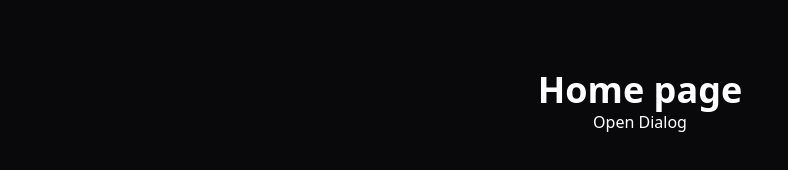
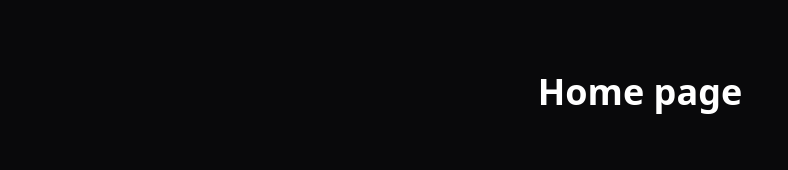
Before and after one commit to magmagmary/mgm-next, a Next.js app: page / in a window 1280 px wide. Shown: the part 340-510 px from the top of the page, without its empty margins (0-788 px from the left). Built offline with nearby package versions, Linux system fonts and the light colour scheme.

Commit message:
chore: clean-up home page

```diff
--- a/app/page.tsx
+++ b/app/page.tsx
@@ -1,22 +1,8 @@
-import { Dialog, DialogHeader ,DialogTrigger , DialogContent ,DialogTitle ,DialogDescription} from "./components/ui/dialog";
 
 export default function Home() {
   return (
    <div className="flex flex-col items-center justify-center h-full">
-      <h1 className="text-4xl font-bold">Home page</h1>
-
-      <Dialog>
-      <DialogTrigger>Open Dialog</DialogTrigger>
-      <DialogContent>
-        <DialogHeader>
-          <DialogTitle>Are you absolutely sure?</DialogTitle>
-          <DialogDescription>
-            This action cannot be undone. This will permanently delete your account
-            and remove your data from our servers.
-          </DialogDescription>
-        </DialogHeader>
-      </DialogContent>
-    </Dialog>
+      <h1 className="text-4xl font-bold mb-5">Home page</h1>
    </div>
   );
 }
```
